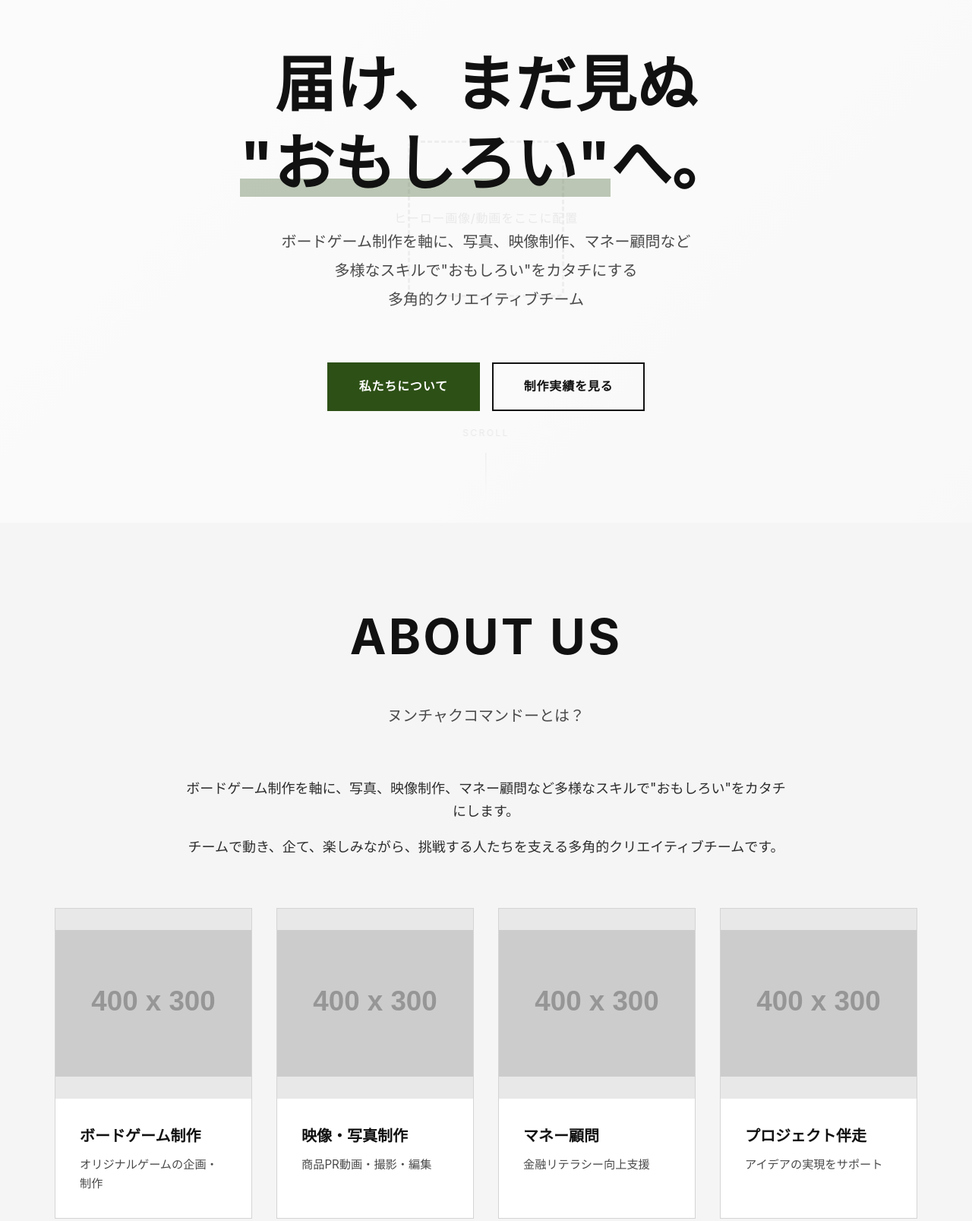
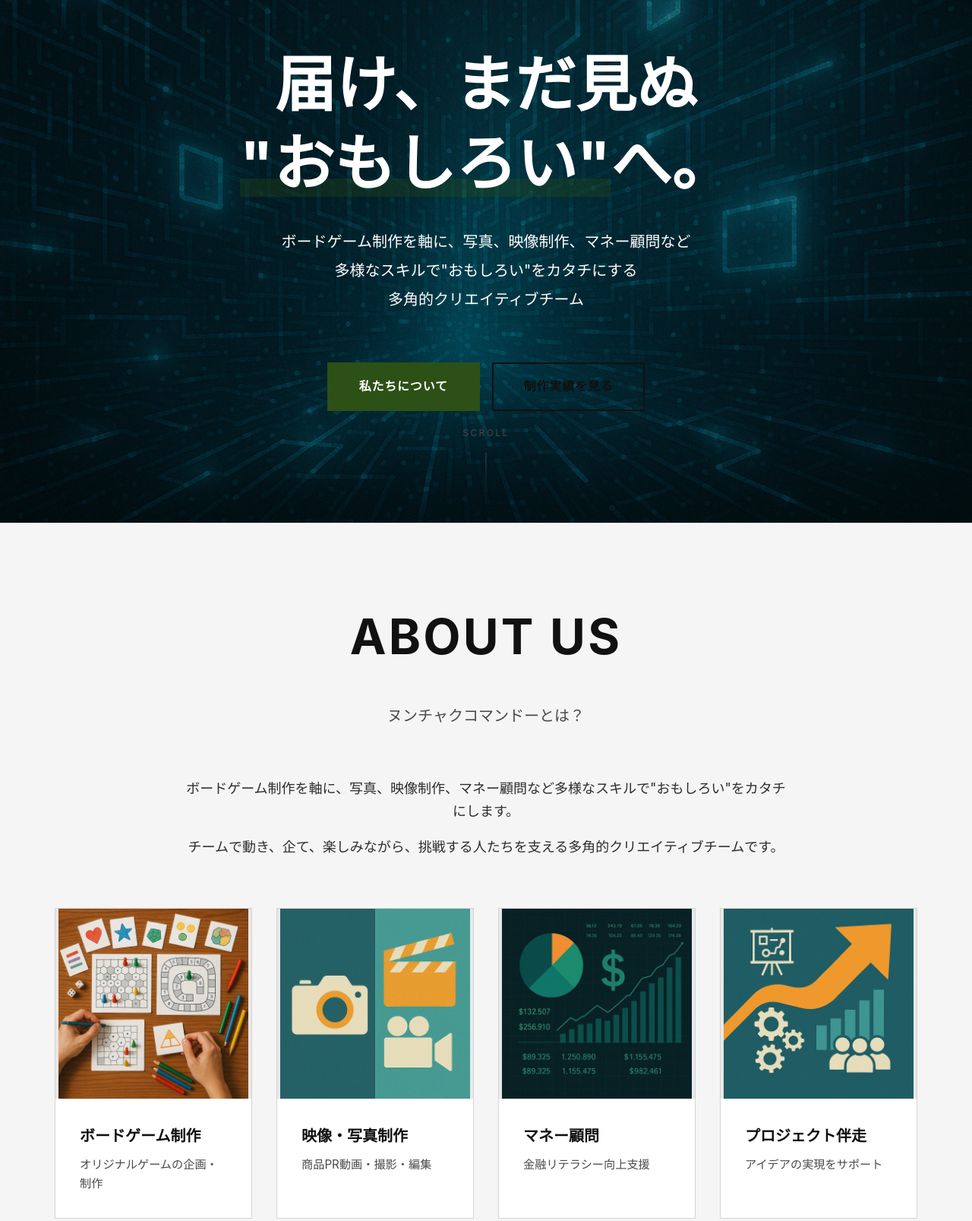
Before and after one commit to PonDaikon/NunchakuCommando, a plain HTML site: page index.html in a window 1280 px wide. Shown: the part 112-1719 px from the top of the page at 76% size. Drawn offline with Linux system fonts and the light colour scheme; placeholder pictures from the web are drawn by us.

Commit message:
MV修正、画像追加

```diff
--- a/css/styles.css
+++ b/css/styles.css
@@ -343,7 +343,7 @@ section {
     left: 0;
     width: 100%;
     height: 100%;
-    background: rgba(255, 255, 255, 0.85);
+    background: rgba(0, 0, 0, 0.3);
     z-index: 1;
 }
 
@@ -351,7 +351,7 @@ section {
     font-size: clamp(2.5rem, 7vw, 5rem);
     font-weight: 700;
     line-height: 1.3;
-    color: var(--color-gray-900);
+    color: #ffffff;
     margin-bottom: var(--spacing-md);
     animation: fadeInUp 1s ease-out 0.3s both;
 }
@@ -375,7 +375,7 @@ section {
 
 .mv-description {
     font-size: clamp(1rem, 2vw, 1.25rem);
-    color: var(--color-gray-600);
+    color: #ffffff;
     line-height: 1.9;
     margin-bottom: var(--spacing-lg);
     animation: fadeInUp 1s ease-out 0.6s both;
--- a/index.html
+++ b/index.html
@@ -40,14 +40,7 @@
     <section id="home" class="section-mv">
         <!-- Background Media -->
         <div class="mv-hero-media">
-            <!-- ヒーロー画像または動画をここに配置 -->
-            <!-- <img src="assets/hero-image.jpg" alt="ヒーロー画像"> -->
-            <!-- <video autoplay loop muted playsinline>
-                <source src="assets/hero-video.mp4" type="video/mp4">
-            </video> -->
-            <div class="hero-placeholder">
-                <p>ヒーロー画像/動画をここに配置</p>
-            </div>
+            <img src="assets/hero-background.webp" alt="ヒーロー背景">
         </div>
 
         <!-- Overlay -->
@@ -92,7 +85,7 @@
                 <div class="service-card">
                     <div class="service-image">
                         <!-- プレースホルダー画像 -->
-                        <img src="https://via.placeholder.com/400x300/333333/ffffff?text=Boardgame" alt="ボードゲーム制作">
+                        <img src="assets/service_boardgame.webp" alt="ボードゲーム制作">
                     </div>
                     <div class="service-content">
                         <h3>ボードゲーム制作</h3>
@@ -103,7 +96,7 @@
                 <div class="service-card">
                     <div class="service-image">
                         <!-- プレースホルダー画像 -->
-                        <img src="https://via.placeholder.com/400x300/333333/ffffff?text=Media" alt="映像・写真制作">
+                        <img src="assets/service_photo_video.webp" alt="映像・写真制作">
                     </div>
                     <div class="service-content">
                         <h3>映像・写真制作</h3>
@@ -114,7 +107,7 @@
                 <div class="service-card">
                     <div class="service-image">
                         <!-- プレースホルダー画像 -->
-                        <img src="https://via.placeholder.com/400x300/333333/ffffff?text=Money" alt="マネー顧問">
+                        <img src="assets/service_money.webp" alt="マネー顧問">
                     </div>
                     <div class="service-content">
                         <h3>マネー顧問</h3>
@@ -125,7 +118,7 @@
                 <div class="service-card">
                     <div class="service-image">
                         <!-- プレースホルダー画像 -->
-                        <img src="https://via.placeholder.com/400x300/333333/ffffff?text=Project" alt="プロジェクト伴走">
+                        <img src="assets/service_support.webp" alt="プロジェクト伴走">
                     </div>
                     <div class="service-content">
                         <h3>プロジェクト伴走</h3>
--- a/js/team-data.json
+++ b/js/team-data.json
@@ -17,7 +17,7 @@
         "id": 3,
         "name": "おちゃゆのみ",
         "role": "カメラマン",
-        "description": "一人一人の人生に寄り添い、全てを鮮明に記録する最強カメラマン。老若男女問わず大人気です。",
+        "description": "一人一人の人生に寄り添い、全てを鮮明に記録するカメラマン。老若男女問わず大人気です。",
         "image": "assets/avatar_ochayunomi.webp"
     },
     {
```
Also changed, not shown: assets/hero-background.webp (added), assets/service_boardgame.webp (added), assets/service_money.webp (added), assets/service_photo_video.webp (added), assets/service_support.webp (added).
